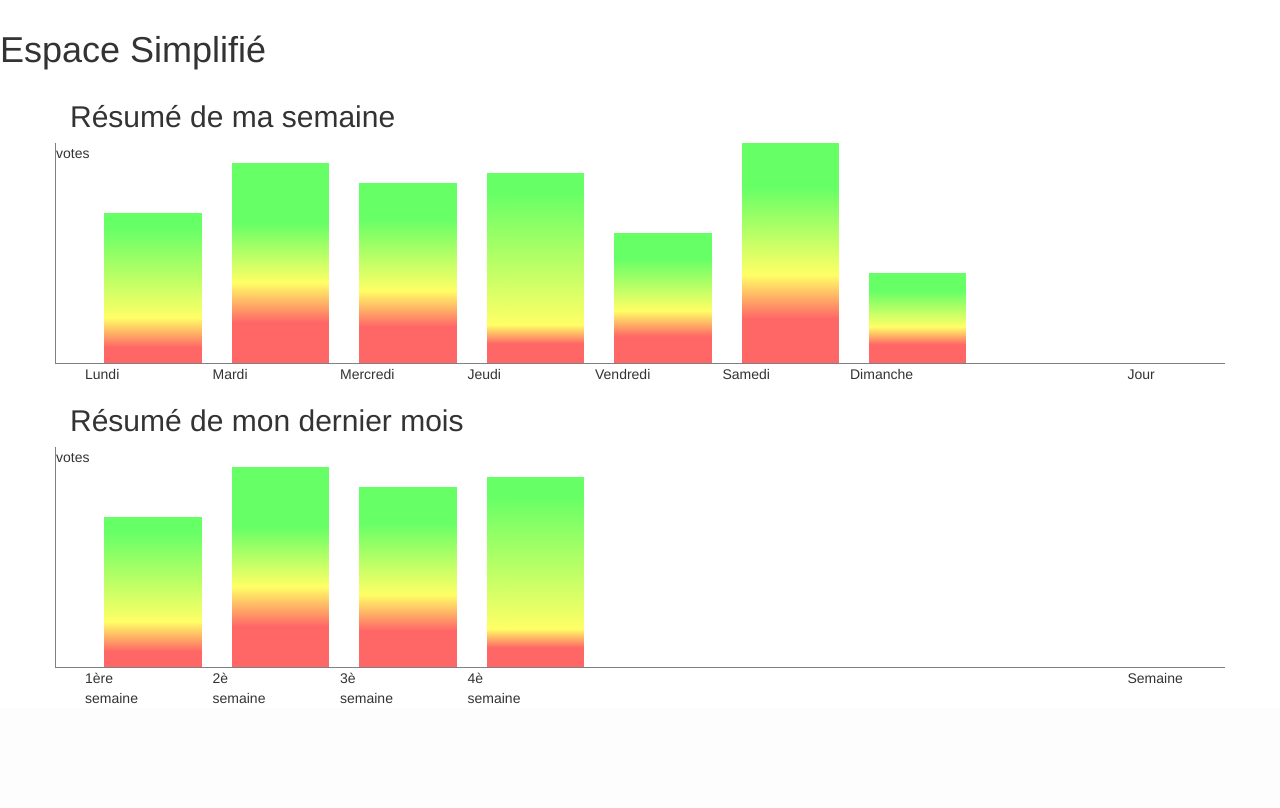
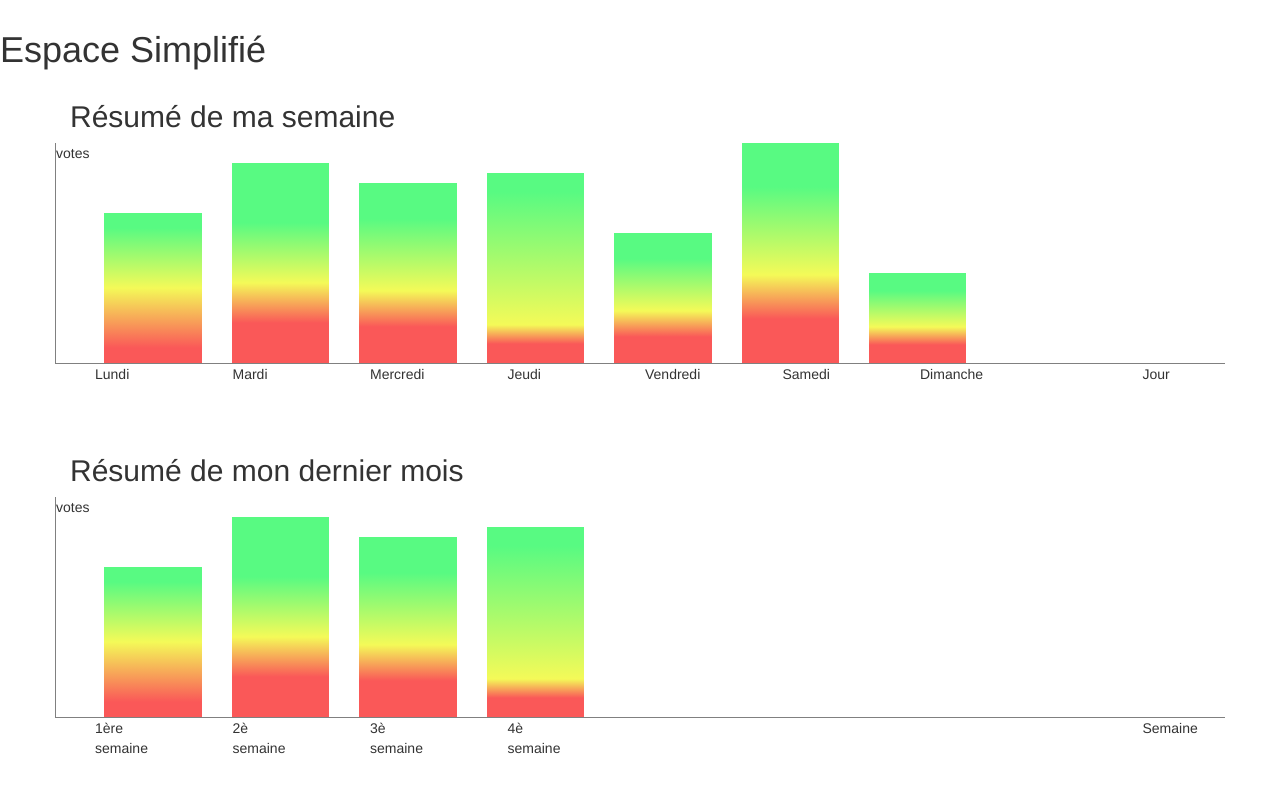
Before and after one commit to Jasdero/MoodSWO, a PHP site: page /pros.php in a window 1280 px wide. Shown: the part 291-1099 px from the top of the page. Before the commit the page ends 995 px from the top, so only its background shows below. Run offline with PHP 8.4, Linux system fonts and the light colour scheme.

Commit message:
ajustement couleurs

```diff
--- a/bars.css
+++ b/bars.css
@@ -6,83 +6,55 @@
 .first{
     margin-top: 70px;
     height: 150px;
-    background: linear-gradient(#66ff66 10%, #ffff66 70%, #ff6666 90%);
+    background: linear-gradient(#58FA82 10%, #F4FA58 50%, #FA5858 90%);
 }
 
 .second{
     margin-top: 20px;
     height: 200px;
-    background: linear-gradient(#66ff66 30%, #ffff66 60%, #ff6666 80%);
+    background: linear-gradient(#58FA82 30%, #F4FA58 60%, #FA5858 80%);
 }
 
 .third{
     margin-top: 40px;
     height:180px;
-    background: linear-gradient(#66ff66 20%, #ffff66 60%, #ff6666 80%);
+    background: linear-gradient(#58FA82 20%, #F4FA58 60%, #FA5858 80%);
 }
 
 .fourth{
     margin-top: 30px;
     height: 190px;
-    background: linear-gradient(#66ff66 10%, #ffff66 80%, #ff6666 90%);
+    background: linear-gradient(#58FA82 10%, #F4FA58 80%, #FA5858 90%);
 }
 
 .fifth{
     margin-top: 90px;
     height: 130px;
-    background: linear-gradient(#66ff66 20%, #ffff66 60%, #ff6666 80%);
+    background: linear-gradient(#58FA82 20%, #F4FA58 60%, #FA5858 80%);
 }
 
 
 .sixth{
     height: 220px;
-    background: linear-gradient(#66ff66 20%, #ffff66 60%, #ff6666 80%);
+    background: linear-gradient(#58FA82 20%, #F4FA58 60%, #FA5858 80%);
 
 }
 
 .seventh{
     margin-top: 130px;
     height: 90px;
-    background: linear-gradient(#66ff66 20%, #ffff66 60%, #ff6666 80%);
+    background: linear-gradient(#58FA82 20%, #F4FA58 60%, #FA5858 80%);
 
 }
 
-.eigth{
-    margin-top: 130px;
-    height: 90px;
-    background: linear-gradient(#66ff66 20%, #ffff66 60%, #ff6666 80%);
-
-}
-
-.ninth{
-    margin-top: 130px;
-    height: 90px;
-    background: linear-gradient(#66ff66 20%, #ffff66 60%, #ff6666 80%);
-
-}
-
-.tenth{
-    margin-top: 130px;
-    height: 90px;
-    background: linear-gradient(#66ff66 20%, #ffff66 60%, #ff6666 80%);
-
-}
-
-.eleventh{
-    margin-top: 130px;
-    height: 90px;
-    background: linear-gradient(#66ff66 20%, #ffff66 60%, #ff6666 80%);
-
-}
-
-.twelth{
-    margin-top: 130px;
-    height: 90px;
-    background: linear-gradient(#66ff66 20%, #ffff66 60%, #ff6666 80%);
-
-}
 
 .coll{
     margin-left: 15px;
     margin-right: 15px;
 }
+
+.txt{
+    margin-left: 25px;
+    margin-right: 15px;
+    margin-bottom: 50px;
+}
--- a/pros.php
+++ b/pros.php
@@ -26,17 +26,17 @@
                 <div class="col-xs-1 seventh coll"></div>
             </div>
             <div class="row">
-                <div class="col-xs-1 coll">Lundi</div>
-                <div class="col-xs-1 coll">Mardi</div>
-                <div class="col-xs-1 coll">Mercredi</div>
-                <div class="col-xs-1 coll">Jeudi</div>
-                <div class="col-xs-1 coll">Vendredi</div>
-                <div class="col-xs-1 coll">Samedi</div>
-                <div class="col-xs-1 coll">Dimanche</div>
-                <div class="col-xs-1 coll pull-right">Jour</div>
+                <div class="col-xs-1 txt">Lundi</div>
+                <div class="col-xs-1 txt">Mardi</div>
+                <div class="col-xs-1 txt">Mercredi</div>
+                <div class="col-xs-1 txt">Jeudi</div>
+                <div class="col-xs-1 txt">Vendredi</div>
+                <div class="col-xs-1 txt">Samedi</div>
+                <div class="col-xs-1 txt">Dimanche</div>
+                <div class="col-xs-1  pull-right">Jour</div>
             </div>
     </div>
-    <div class="container ">
+    <div class="container">
         <h2 class="">Résumé de mon dernier mois</h2>
         <div class="row column">
             <div class="pull-left"> votes</div>
@@ -47,11 +47,11 @@
 
         </div>
         <div class="row">
-            <div class="col-xs-1 coll">1ère semaine</div>
-            <div class="col-xs-1 coll">2è semaine</div>
-            <div class="col-xs-1 coll">3è semaine</div>
-            <div class="col-xs-1 coll">4è semaine</div>
-            <div class="col-xs-1 coll pull-right">Semaine</div>
+            <div class="col-xs-1 txt">1ère semaine</div>
+            <div class="col-xs-1 txt">2è semaine</div>
+            <div class="col-xs-1 txt">3è semaine</div>
+            <div class="col-xs-1 txt">4è semaine</div>
+            <div class="col-xs-1  pull-right">Semaine</div>
 
         </div>
     </div>
```
